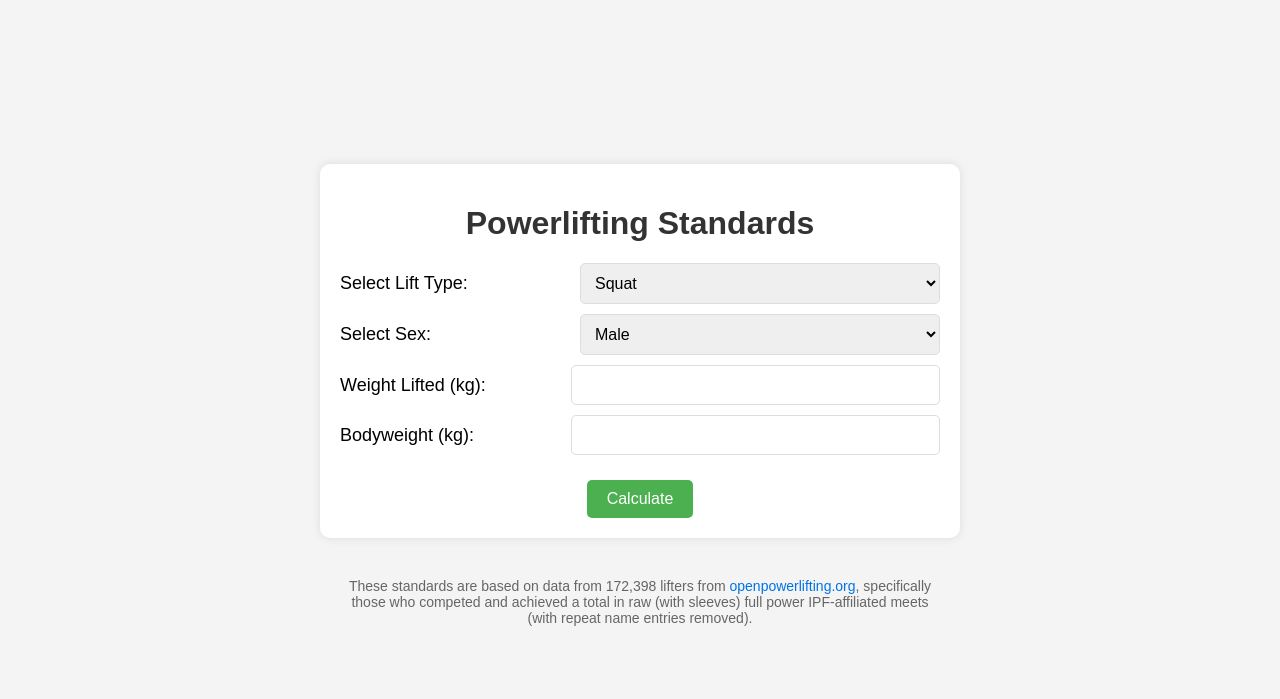
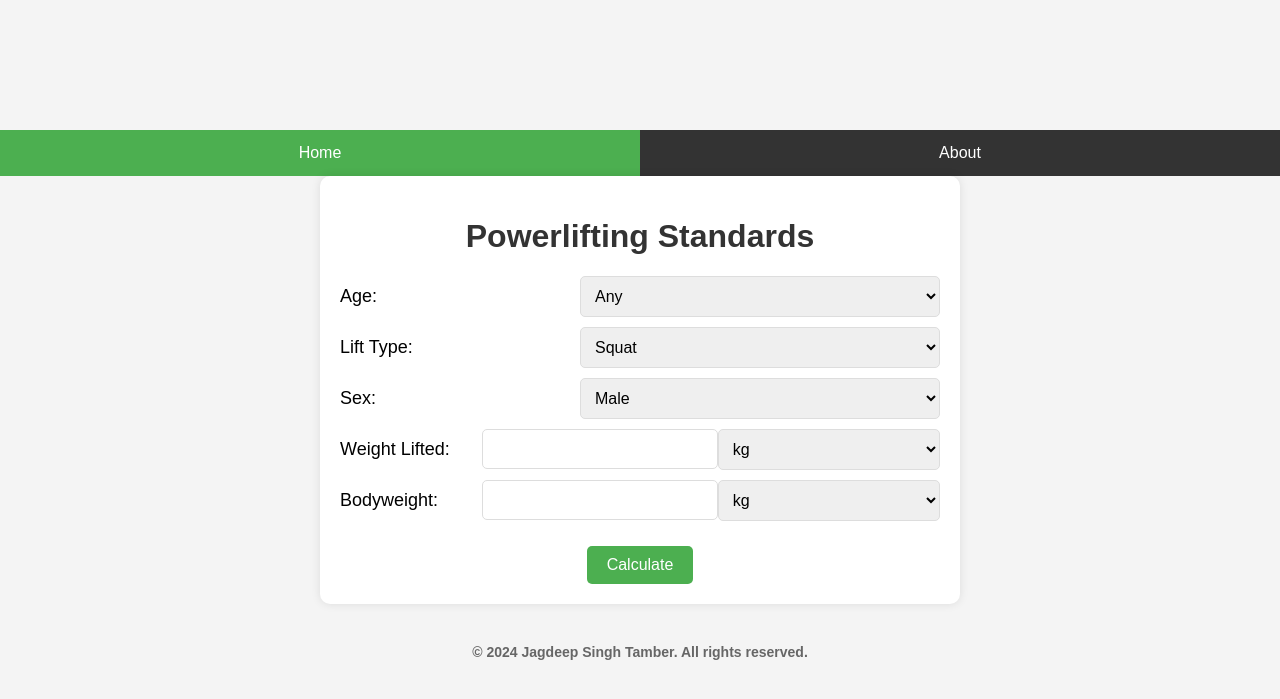
Before and after one commit to jagdeep98/Powerlifting-Standards, a Flask app: page / in a window 1280 px wide. Shown: the top 699 px of the page. Run offline with Flask 3, Linux system fonts and the light colour scheme; parts of the project's set-up code (start-up, migrations or seed data) failed here and were passed over.

Commit message:
Add files via upload

```diff
--- a/templates/index.html
+++ b/templates/index.html
@@ -15,6 +15,31 @@
             margin: 0;
             font-family: Arial, sans-serif;
             background-color: #f4f4f4;
+        }
+
+		.navbar {
+            display: flex;
+            justify-content: center;
+            background-color: #333;
+            width: 100%;
+        }
+
+        .navbar a {
+            color: white;
+            padding: 14px 20px;
+            text-decoration: none;
+            text-align: center;
+            flex: 1;
+        }
+
+        .navbar a:hover {
+            background-color: #ddd;
+            color: black;
+        }
+
+        .navbar a.active {
+            background-color: #4CAF50;
+            color: white;
         }
 
         .container {
@@ -106,11 +131,31 @@
     </style>
 </head>
 <body>
+
+<div class="navbar">
+        <a href="/" class="active">Home</a>
+        <a href="/about">About</a>
+    </div>
+
     <div class="container">
         <h1>Powerlifting Standards</h1>
         <form method="POST">
             <div class="form-group">
-                <label for="lift_type">Select Lift Type:</label>
+                <label for="division">Age:</label>
+                <select name="division" id="division">
+                    <option value="Overall">Any</option>
+					<option value="Sub-Junior">Sub-Junior (14-18 Years Old)</option>
+                    <option value="Junior">Junior (19-23 Years Old)</option>
+                    <option value="Open">Open (24-39 Years Old)</option>
+                    <option value="Master I">Master I (40-49 Years Old)</option>
+                    <option value="Master II">Master II (49-59 Years Old)</option>
+                    <option value="Master III">Master III (60-69 Years Old)</option>
+                    <option value="Master IV">Master IV (70+ Years Old)</option>
+                </select>
+            </div>
+
+            <div class="form-group">
+                <label for="lift_type">Lift Type:</label>
                 <select name="lift_type" id="lift_type">
                     <option value="Squat">Squat</option>
                     <option value="Bench">Bench Press</option>
@@ -120,7 +165,7 @@
             </div>
 
             <div class="form-group">
-                <label for="Sex">Select Sex:</label>
+                <label for="Sex">Sex:</label>
                 <select name="Sex" id="Sex">
                     <option value="M">Male</option>
                     <option value="F">Female</option>
@@ -128,23 +173,38 @@
                 </select>
             </div>
 
+
 			 <div class="form-group">
-                <label for="lift">Weight Lifted (kg):</label>
+            <label for="lift">Weight Lifted:</label>
             <input type="text" name="lift" id="lift">
+            <select name="lift_unit" id="lift_unit">
+                <option value="kg">kg</option>
+                <option value="lbs">lbs</option>
+            </select>
         </div>
 
         <div class="form-group">
-                <label for="bodyweight">Bodyweight (kg):</label>
+            <label for="bodyweight">Bodyweight:</label>
             <input type="text" name="bodyweight" id="bodyweight">
+            <select name="bodyweight_unit" id="bodyweight_unit">
+                <option value="kg">kg</option>
+                <option value="lbs">lbs</option>
+            </select>
         </div>
 
-            <button type="calculate">Calculate</button>
+            <button type="submit">Calculate</button>
         </form>
 
 {% if result %}
     <div class="output">
+		{% if result.division == "Overall" %}
     <p>Your Strength Level for {{ result.lift_type }} is <strong>{{ result.strength_level }}</strong>.</p>
-            <p>Lifting {{ result.lift }}kg at {{ result.bodyweight }}kg bodyweight makes you stronger than {{ result.lifter_percentage_rank }}% of lifters.</p>
+    <p>Lifting {{ result.original_lift }}{{ result.lift_unit }} at {{ result.original_bodyweight }}{{ result.bodyweight_unit }} bodyweight makes you stronger than {{ result.lifter_percentage_rank }}% of {{ result.Sex }} powerlifters.</p>
+{% else %}
+    <p>Your Strength Level for {{ result.lift_type }} is <strong>{{ result.strength_level }}</strong>.</p>
+    <p>Lifting {{ result.original_lift }}{{ result.lift_unit }} at {{ result.original_bodyweight }}{{ result.bodyweight_unit }} bodyweight makes you stronger than {{ result.lifter_percentage_rank }}% of {{ result.division }} {{ result.Sex }} powerlifters.</p>
+{% endif %}
+
 
     <div class="stars">
         {% for i in range(5) %}
@@ -162,9 +222,7 @@
  </div>
 
     <footer>
-        These standards are based on data from 172,398 lifters from
-        <a href="https://www.openpowerlifting.org/" target="_blank">openpowerlifting.org</a>,
-		specifically those who competed and achieved a total in raw (with sleeves) full power IPF-affiliated meets (with repeat name entries removed).
+        <strong>&#169; 2024 Jagdeep Singh Tamber. All rights reserved.</strong>
     </footer>
 </body>
 </html>
```
Also changed, not shown: templates/about.html (added, +81 -0 lines). Lines whose indentation alone changed are shown as unchanged.
